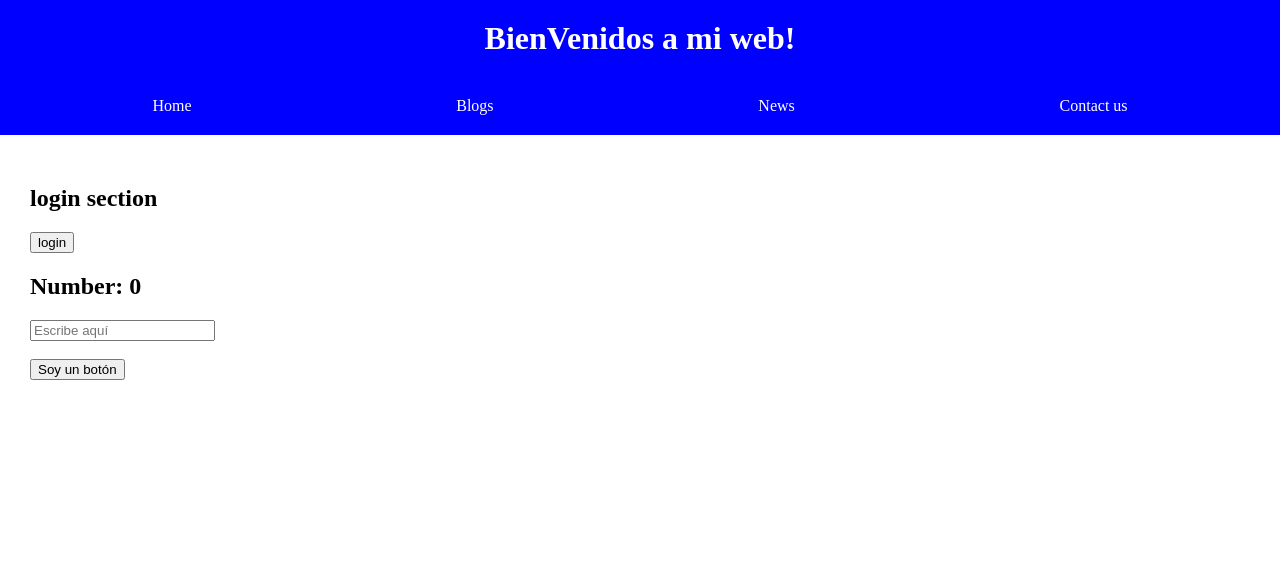
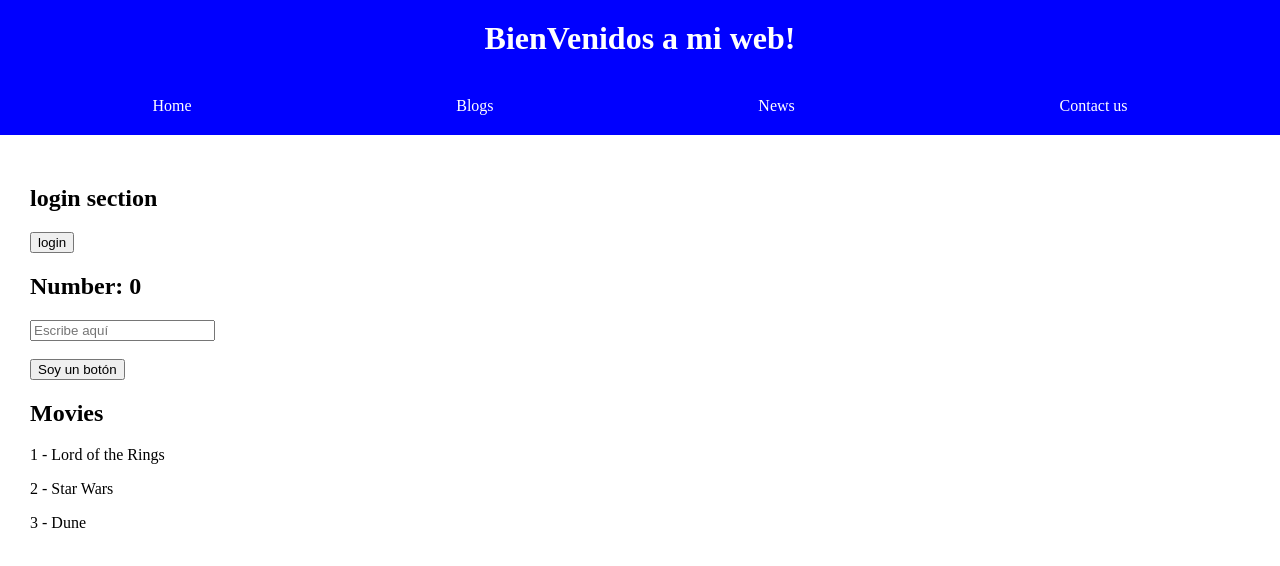
Before and after one commit to JDargon/React_OpenWebinars, a React (Vite) app in the folder vite-project/: page / in a window 1280 px wide. Shown: the top 566 px of the page. Built offline with nearby package versions, Linux system fonts and the light colour scheme.

Commit message:
Renderizar array de objetos

```diff
--- a/vite-project/src/App.jsx
+++ b/vite-project/src/App.jsx
@@ -3,15 +3,14 @@ import './App.css'
 import ButtonComponent from './components/ButtonComponent'
 import HeaderComponnet from './components/HeaderComponent'
 import Login from './components/Login';
+import MovieList from './components/MovieList';
 
 function App() {
 
   const [number, setNumber] = useState(0);
   const [myValue, setMyValue] = useState("");
   const [greetings, setGreetings] = useState("BienVenidos a mi web!")
-
   const [user, setUser] = useState({})
-
   let myPlaceholder = "Escribe aquí"
 
   const links = {
@@ -45,9 +44,9 @@ function App() {
 
       <main className='main-content' >
 
-        { user.username && <h2 onClick={sayHello}>Hola {user.username}</h2> }
+        {user.username && <h2 onClick={sayHello}>Hola {user.username}</h2>}
 
-        <Login handleLogin={login}/>
+        <Login handleLogin={login} />
 
         <h2 onClick={addOne}>Number: {number}</h2>
         <input value={myValue} type='text' placeholder={myPlaceholder} onChange={handleChange} />
@@ -55,6 +54,9 @@ function App() {
         <br />
         <br />
         <ButtonComponent />
+
+        <MovieList/>
+
       </main>
 
     </>
--- /dev/null
+++ b/vite-project/src/components/MovieList.jsx
@@ -0,0 +1,17 @@
+function MovieList() {
+
+    const movies = ["Lord of the Rings", "Star Wars", "Dune"];
+
+    const HTMLMovies = movies.map((movie, index) => {
+        return <p key={movie}>{index + 1} - {movie}</p>
+    })
+
+    return (
+        <section>
+            <h2>Movies</h2>
+            {HTMLMovies}
+        </section>
+    )
+}
+
+export default MovieList
```
